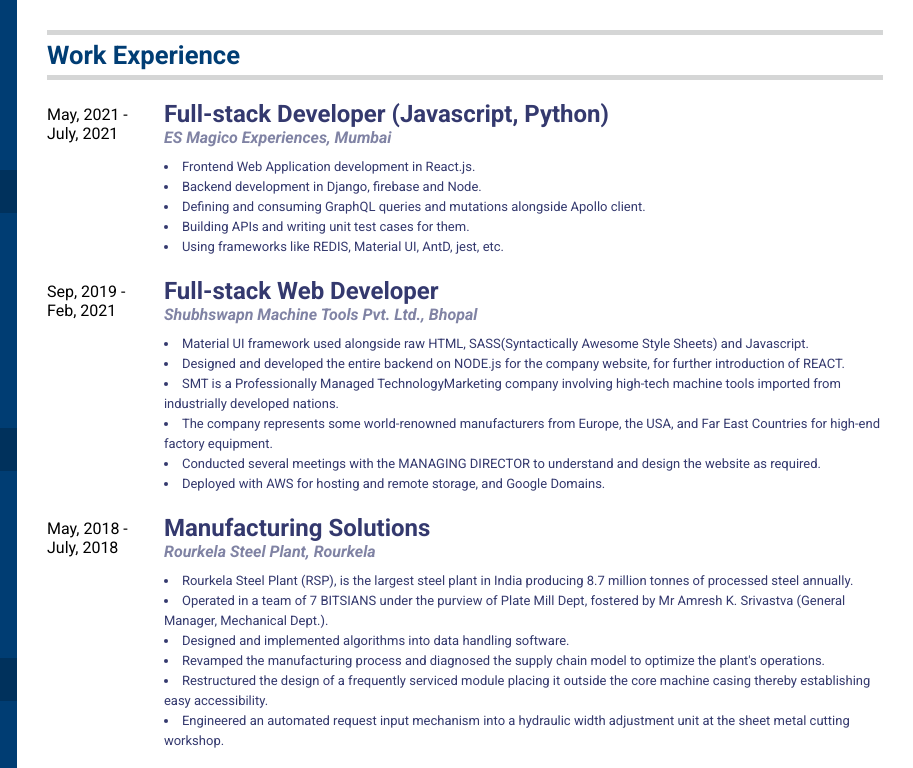
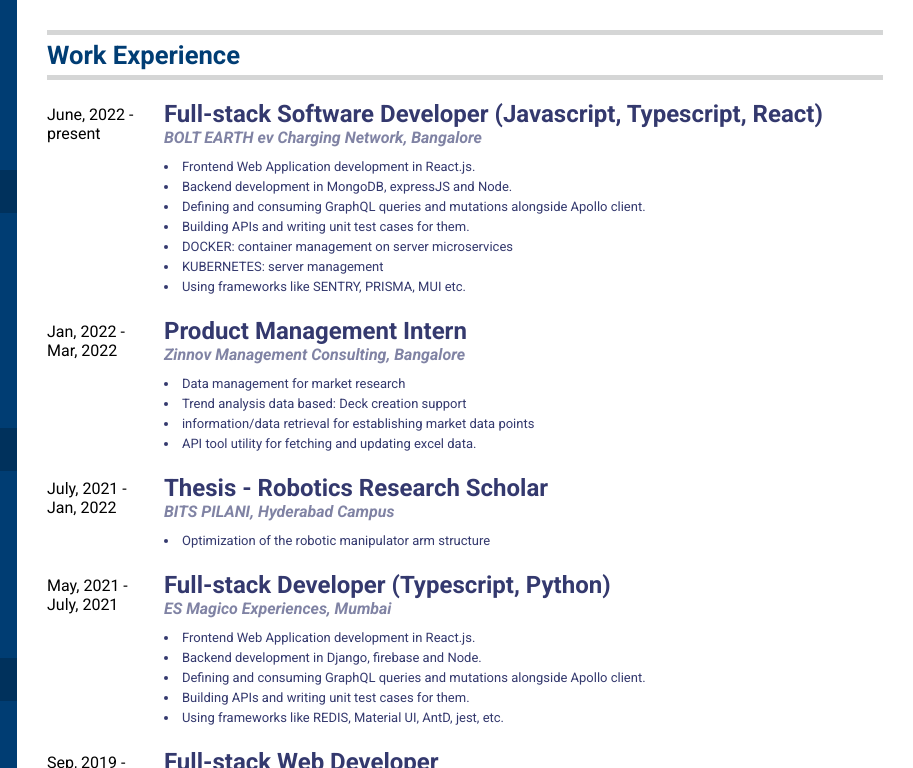
Before and after one commit to swapnil2597/resumeupdate, a plain HTML site: page index.html in a window 1280 px wide. Shown: the top 768 px of the page, 367-1280 px from the left. Drawn offline with Linux system fonts and the light colour scheme.

Commit message:
oct 2022 resume update

```diff
--- a/index.html
+++ b/index.html
@@ -219,10 +219,49 @@
             <div class="main__headings">
                 <h1 class="mainHeadings__title">Work Experience</h1>
             </div>
+            <div class="flex">
+                <div class="mainSub__time">June, 2022 - <br>present</div>
+                <div class="mainSub__desc">
+                    <h2 class="mainSub__title">Full-stack Software Developer (Javascript, Typescript, React)</h2>
+                    <h4 class="mainSub__subtitle">BOLT EARTH ev Charging Network, Bangalore</h4>
+                    <ul class="mainSub__descList" style="list-style-position: inside;">
+                        <li>Frontend Web Application development in React.js.</li>
+                        <li>Backend development in MongoDB, expressJS and Node.</li>
+                        <li>Defining and consuming GraphQL queries and mutations alongside Apollo client.</li>
+                        <li>Building APIs and writing unit test cases for them.</li>
+                        <li>DOCKER: container management on server microservices</li>
+                        <li>KUBERNETES: server management</li>
+                        <li>Using frameworks like SENTRY, PRISMA, MUI etc.</li>
+                    </ul>
+                </div>
+            </div>
+            <div class="flex">
+                <div class="mainSub__time">Jan, 2022 - <br>Mar, 2022</div>
+                <div class="mainSub__desc">
+                    <h2 class="mainSub__title">Product Management Intern</h2>
+                    <h4 class="mainSub__subtitle">Zinnov Management Consulting, Bangalore</h4>
+                    <ul class="mainSub__descList" style="list-style-position: inside;">
+                        <li>Data management for market research</li>
+                        <li>Trend analysis data based: Deck creation support</li>
+                        <li>information/data retrieval for establishing market data points</li>
+                        <li>API tool utility for fetching and updating excel data.</li>
+                    </ul>
+                </div>
+            </div>
+            <div class="flex">
+                <div class="mainSub__time">July, 2021 - <br>Jan, 2022</div>
+                <div class="mainSub__desc">
+                    <h2 class="mainSub__title">Thesis - Robotics Research Scholar</h2>
+                    <h4 class="mainSub__subtitle">BITS PILANI, Hyderabad Campus</h4>
+                    <ul class="mainSub__descList" style="list-style-position: inside;">
+                        <li>Optimization of the robotic manipulator arm structure</li>
+                    </ul>
+                </div>
+            </div>
              <div class="flex">
                 <div class="mainSub__time">May, 2021 - <br>July, 2021</div>
                 <div class="mainSub__desc">
-                    <h2 class="mainSub__title">Full-stack Developer (Javascript, Python)</h2>
+                    <h2 class="mainSub__title">Full-stack Developer (Typescript, Python)</h2>
                     <h4 class="mainSub__subtitle">ES Magico Experiences, Mumbai</h4>
                     <ul class="mainSub__descList" style="list-style-position: inside;">
                         <li>Frontend Web Application development in React.js.</li>
--- a/test.css
+++ b/test.css
@@ -21,7 +21,7 @@
 
 .sidebar {
     width: 30%;
-    height: 100%;
+    height: 3000px;
     background-color: #003d73;
 }
 
```
